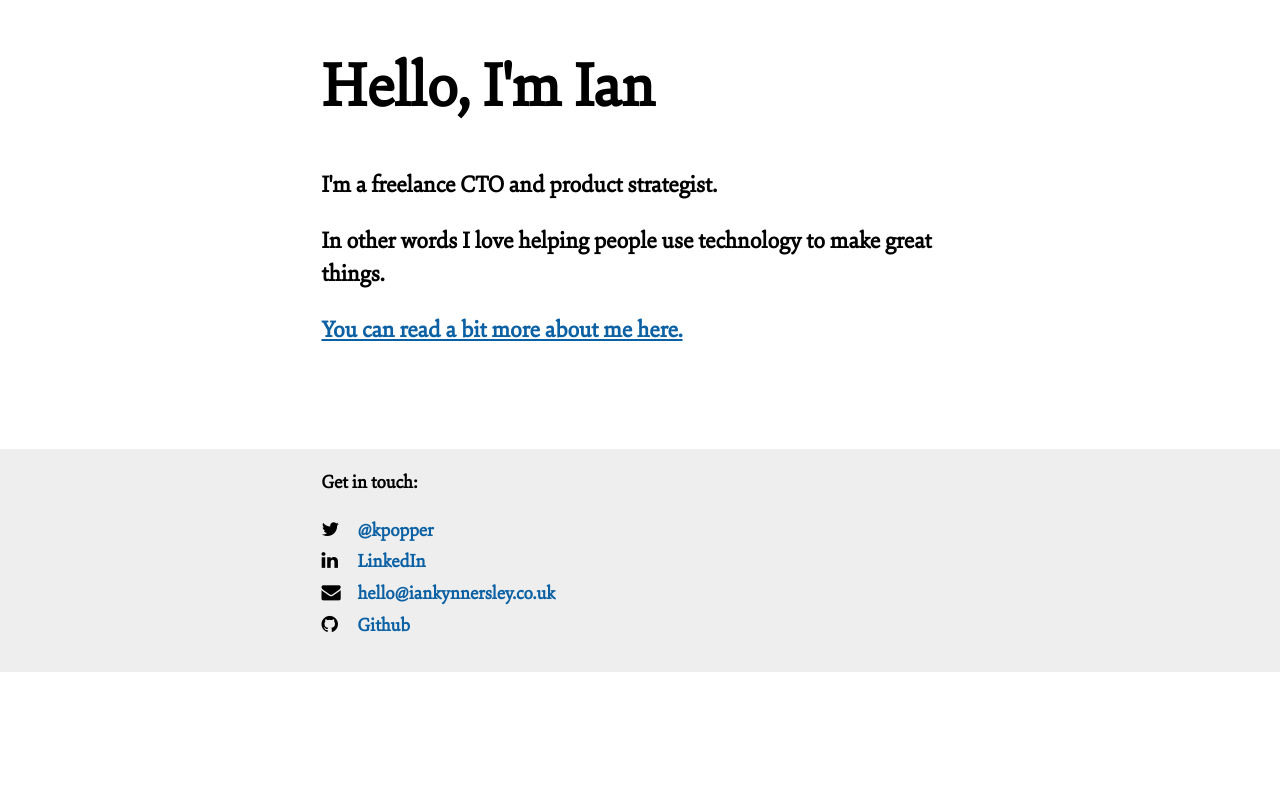
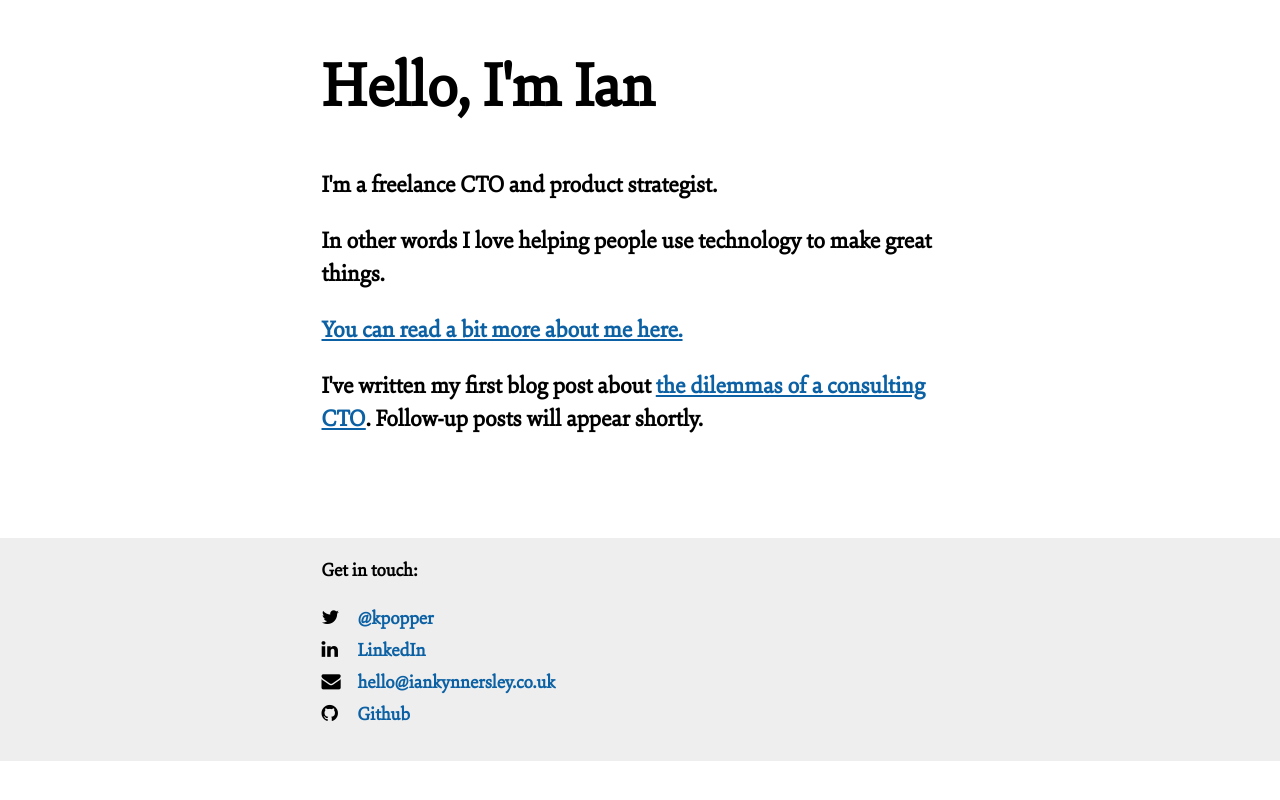
Before and after one commit to kpopper/iankynnersley.co.uk, a Jekyll site: the page built from index.html, in a window 1280 px wide. Shown: the top 800 px of the page. Built offline with Jekyll 4.4.1, drawn with Linux system fonts in a browser that asks for light colours; nearby versions of some CDN libraries; Markdown is read by kramdown in place of the engine named in the settings.

Commit message:
First blog post: dilemmas of a consulting CTO

```diff
--- a/index.html
+++ b/index.html
@@ -10,13 +10,6 @@ title: Ian Kynnersley
   <p><a href="/about">You can read a bit more about me here.</a></p>
 </div>
 
-{% if site.posts.size > 0 %}
 <div id="blog">
-  <h3>Recent blog posts:</h3>
-  <ul class="posts">
-  {% for post in site.posts %}
-    <li><a href="{{ post.url }}">{{ post.title }}</a></li>
-  {% endfor %}
-  </ul>
+  <p>I've written my first blog post about <a href="/2014/05/19/dilemmas-of-a-consulting-cto">the dilemmas of a consulting CTO</a>. Follow-up posts will appear shortly.</p>
 </div>
-{% endif %}
```
Also changed, not shown: _drafts/2014-05-02-freelance-dilemma.md (deleted, +0 -20 lines), _posts/2014-05-19-dilemmas-of-a-consulting-cto.md (added, +22 -0 lines), blog/index.html (+10 -6 lines).
